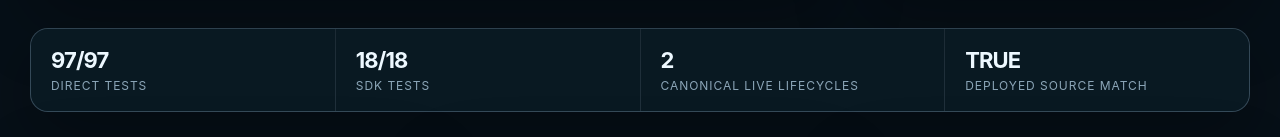
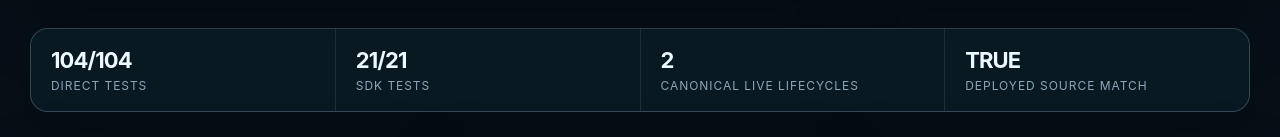
Before and after one commit to maho0638/resolvegraph-genlayer, a Next.js app in the folder frontend/: page / in a window 1280 px wide. Shown: the part 769-906 px from the top of the page. Built offline with nearby package versions, Linux system fonts and the light colour scheme.

Commit message:
chore: refresh verified test counts

```diff
--- a/frontend/app/page.tsx
+++ b/frontend/app/page.tsx
@@ -43,8 +43,8 @@ export default function Home() {
       </section>
 
       <section className="proofStrip" aria-label="Verified release facts">
-        <div><strong>97/97</strong><span>direct tests</span></div>
-        <div><strong>18/18</strong><span>SDK tests</span></div>
+        <div><strong>104/104</strong><span>direct tests</span></div>
+        <div><strong>21/21</strong><span>SDK tests</span></div>
         <div><strong>2</strong><span>canonical live lifecycles</span></div>
         <div><strong>TRUE</strong><span>deployed source match</span></div>
       </section>
```
